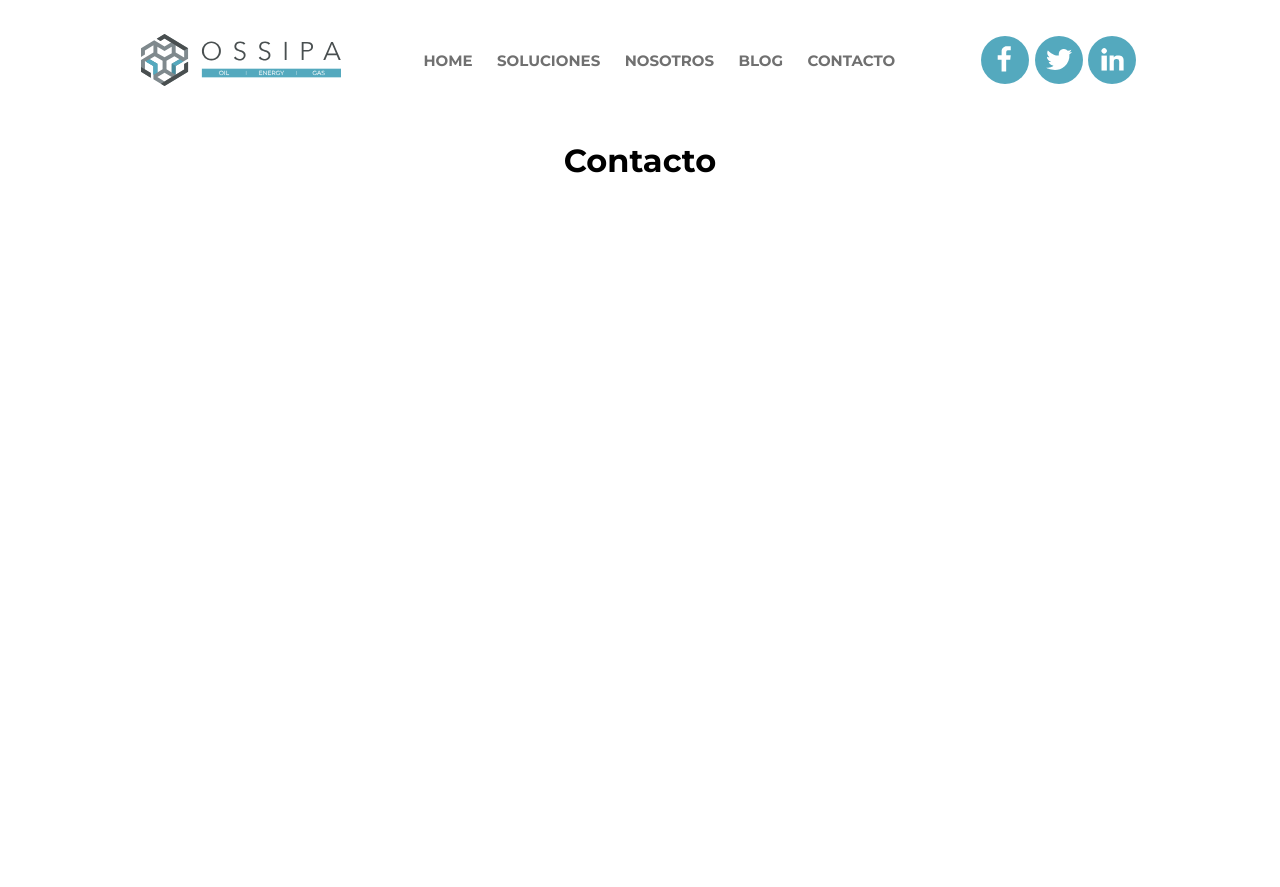
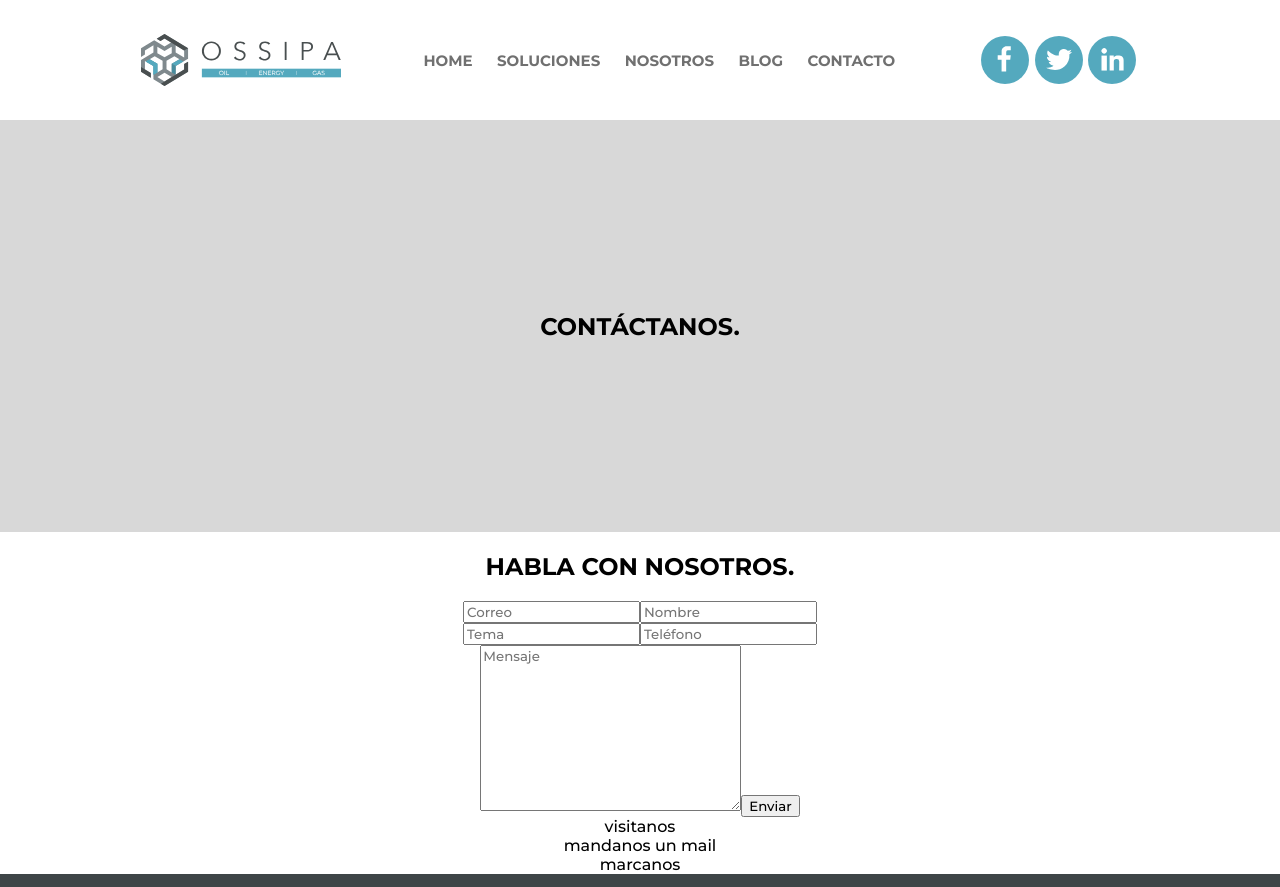
Before and after one commit to marquesin/proyectoossipa, a React (Create React App) app: page /contacto in a window 1280 px wide. Shown: the top 887 px of the page. Before the commit the page ends 800 px from the top, so only its background shows below. Built offline with nearby package versions, Linux system fonts and the light colour scheme.

Commit message:
Contactenos sin estilos

```diff
--- /dev/null
+++ b/src/Components/Contacto/Banner/Banner.css
@@ -0,0 +1,8 @@
+.containerBannerContacte{
+    height: 412px;
+    width: 100%;
+    background-color: #D8D8D8;
+    display: flex;
+    justify-content: center;
+    align-items: center;
+}
--- /dev/null
+++ b/src/Components/Contacto/Banner/Banner.js
@@ -0,0 +1,12 @@
+import React from "react";
+import "./Banner.css";
+
+export default function Banner() {
+  return (
+    <section className="containerBannerContacte">
+      <h1>
+        CONTÁCTANOS<span>.</span>
+      </h1>
+    </section>
+  );
+}
--- a/src/Components/Contacto/Contacto.js
+++ b/src/Components/Contacto/Contacto.js
@@ -1,12 +1,17 @@
 import React from "react";
 import "./Contacto.css";
 import Header from "../Header/Header";
+import Banner from "./Banner/Banner.js";
+import Footer from "../Footer/Footer";
+import HablaConNosotros from "./HablaConNosotros/HablaConNosotros";
 
 export default function Contacto() {
   return (
     <main>
       <Header />
-      <h1>Contacto</h1>
+      <Banner />
+      <HablaConNosotros />
+      <Footer />
     </main>
   );
 }
--- /dev/null
+++ b/src/Components/Contacto/HablaConNosotros/HablaConNosotros.css
@@ -0,0 +1,12 @@
+/* .hablaConNos{
+    /* display: flex; */
+    /* flex-direction: column; */
+
+/* } */
+/* .titleHablaConNosotros{ */
+    /* width: 100%; */
+/* } */
+
+/* .containerFormulario{ */
+    /* display: flex; */
+/* } */
--- /dev/null
+++ b/src/Components/Contacto/HablaConNosotros/HablaConNosotros.js
@@ -0,0 +1,38 @@
+import React from "react";
+import "./HablaConNosotros.css";
+
+export default function HablaConNosotros() {
+  return (
+    <section className="hablaConNos">
+      <h2 className="titleHablaConNosotros">
+        HABLA CON NOSOTROS<span>.</span>
+      </h2>
+      <div className="containerFormulario">
+        <div>
+          <div>
+            <input type="email" placeholder="Correo"></input>
+            <input type="text" placeholder="Nombre" />
+          </div>
+          <div>
+            {" "}
+            <input type="text" placeholder="Tema"></input>
+            <input type="tel" placeholder="Teléfono" />
+          </div>
+        </div>
+        <textarea
+          name=""
+          id=""
+          cols="30"
+          rows="10"
+          placeholder="Mensaje"
+        ></textarea>
+        <button>Enviar</button>
+      </div>
+      <div>
+        <div>visitanos</div>
+        <div>mandanos un mail</div>
+        <div>marcanos</div>
+      </div>
+    </section>
+  );
+}
--- a/src/Components/Home/Contactenos/Contactenos.js
+++ b/src/Components/Home/Contactenos/Contactenos.js
@@ -10,11 +10,12 @@ export default function Contactenos() {
         </div>
         <div className="containerImputMayorInfo">
           <input type="text" placeholder="Nombre" className="ImputMayorInfo" />
-          <input type="text" placeholder="Email" className="ImputMayorInfo" />
+          <input type="email" placeholder="Email" className="ImputMayorInfo" />
           <input
-            type="text"
+            type="tel"
             placeholder="Telefono"
             className="ImputMayorInfo"
+            // pattern="[0-9]{3}-[0-9]{2}-[0-9]{3}"
           />
           {/* <input type="text" placeholder="Mensaje" /> */}
           <textarea
```
